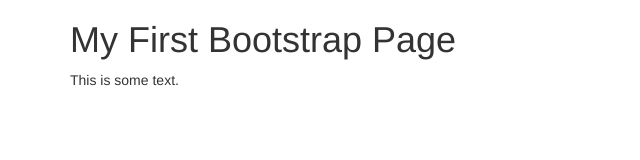
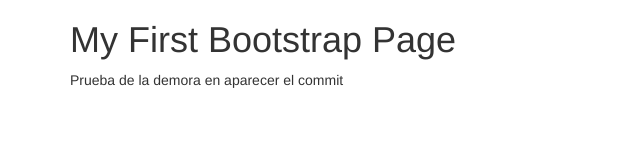
Before and after one commit to cmonzon44/TestingGitPages, a plain HTML site: page index.html in a window 1280 px wide. Shown: the whole page, without its empty margins (0-640 px from the left). Drawn offline with nearby package versions, Linux system fonts and the light colour scheme.

Commit message:
second commit

```diff
--- a/index.html
+++ b/index.html
@@ -12,7 +12,7 @@
 
 <div class="container">
   <h1>My First Bootstrap Page</h1>
-  <p>This is some text.</p>
+  <p>Prueba de la demora en aparecer el commit</p>
 </div>
 
 </body>
```
